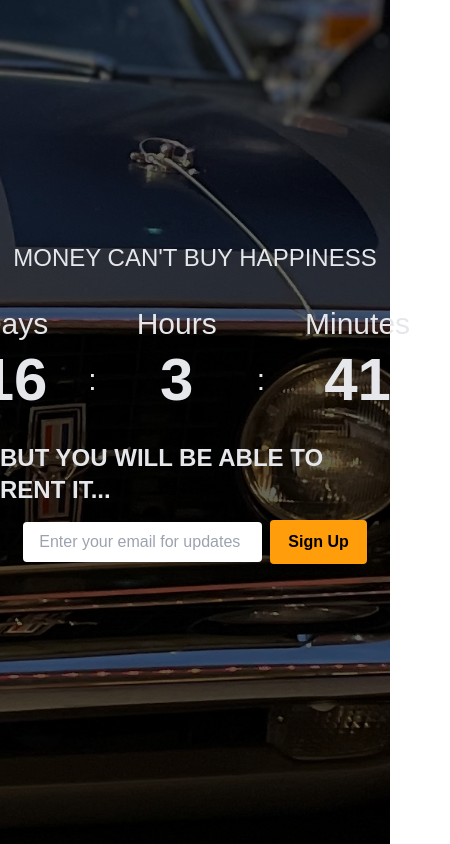
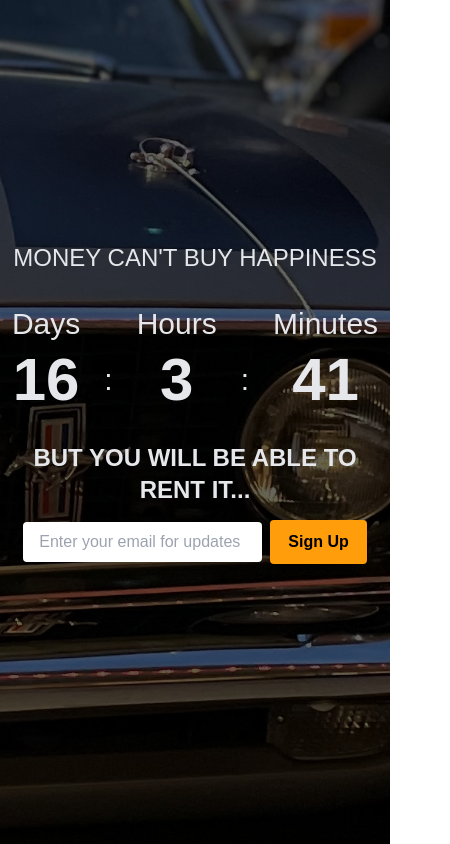
Before and after one commit to TheSavageDev/rndkc, a Next.js app: page / in a window 390 px wide. Shown: the whole page, 450 px wide, since content can reach past the window. Built offline with nearby package versions, Linux system fonts and the light colour scheme.

Commit message:
mobile fix

```diff
--- a/pages/index.tsx
+++ b/pages/index.tsx
@@ -67,22 +67,22 @@ const countdownRenderer = ({
   minutes,
 }: CountdownRendererProps) => {
   return (
-    <div className="flex items-center justify-center my-8">
-      <div className="flex flex-col items-center mx-10 md:mx-20">
+    <div className="flex items-center justify-center my-8 w-full px-2">
+      <div className="flex flex-col items-center mx-2 md:mx-20">
         <p className="text-3xl font-thin mb-2">Days</p>
         <p className="text-6xl">{days}</p>
       </div>
-      <div className="self-end pb-3">
+      <div className="self-end pb-3 mx-4">
         <p className="text-3xl font-thin">:</p>
       </div>
-      <div className="flex flex-col items-center mx-10 md:mx-20">
+      <div className="flex flex-col items-center mx-2 md:mx-20">
         <p className="text-3xl font-thin mb-2">Hours</p>
         <p className="text-6xl">{hours}</p>
       </div>
-      <div className="self-end pb-3">
+      <div className="self-end pb-3 mx-4">
         <p className="text-3xl font-thin">:</p>
       </div>
-      <div className="flex flex-col items-center mx-10 md:mx-20">
+      <div className="flex flex-col items-center mx-2 md:mx-20">
         <p className="text-3xl font-thin mb-2">Minutes</p>
         <p className="text-6xl">{minutes}</p>
       </div>
@@ -92,7 +92,7 @@ const countdownRenderer = ({
 
 export default function Home() {
   return (
-    <div className="bg-black">
+    <div className="bg-black min-w-screen">
       <div className="flex min-h-screen flex-col font-akshar font-semibold text-gray-200 bg-stang-skinny bg-cover md:bg-stang md:bg-contain bg-no-repeat md:bg-center md:bg-origin-content">
         <div className="bg-black bg-opacity-60 h-screen inset-0">
           <Head>
@@ -107,7 +107,7 @@ export default function Home() {
               date={new Date("January 1, 2023 00:00:00")}
               renderer={countdownRenderer}
             />
-            <h2 className="text-2xl md:text-4xl font-akshar font-semibold uppercase">
+            <h2 className="text-2xl text-center md:text-4xl font-akshar font-semibold uppercase">
               But you will be able to rent it...
             </h2>
             <div>
```
Also changed, not shown: 1 other file (tests, documents, lock files or other folders).
